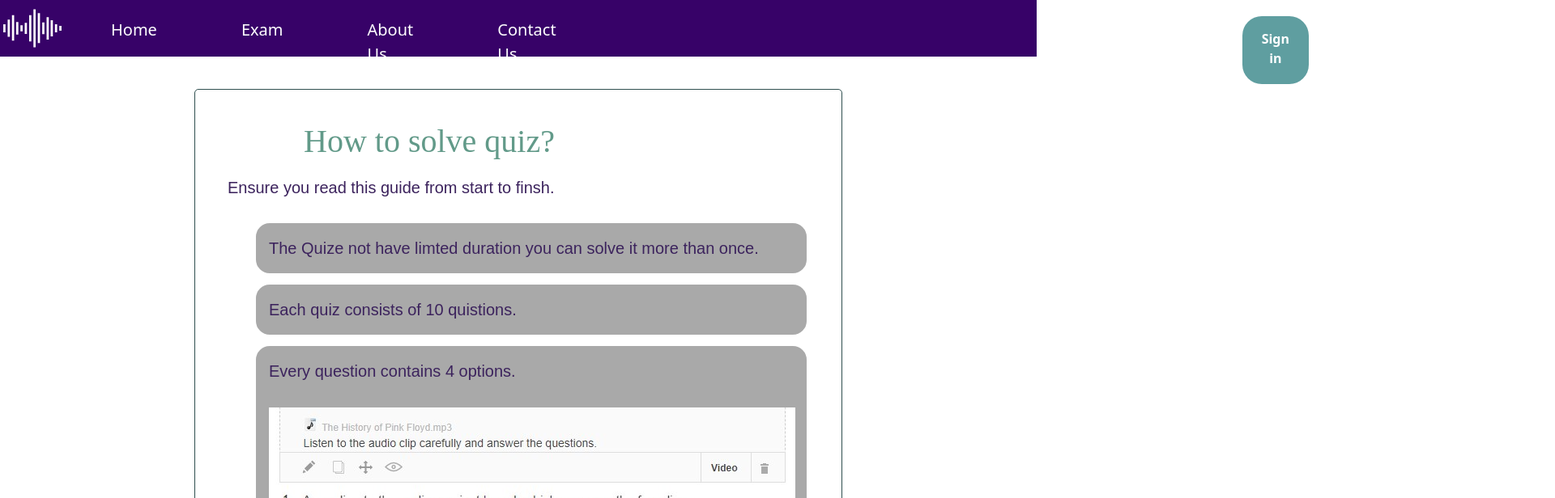
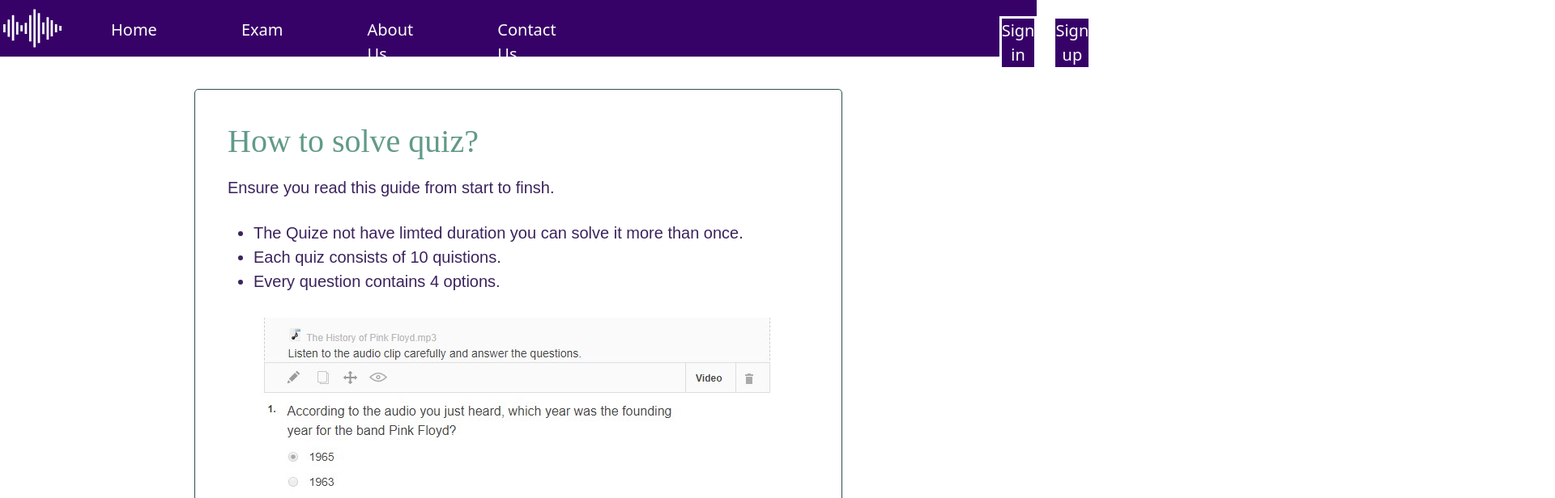
Before and after one commit to mohamed7ali/IA-Project, a React (Create React App) app: page /QuizeInstruction in a window 1280 px wide. Shown: the top 616 px of the page at 81% size, 1920 px wide, since content can reach past the window. Built offline with nearby package versions, Linux system fonts and the light colour scheme; a web font is replaced by a local one.

Commit message:
edit style
edit exam style button

```diff
--- a/src/Components/quiz/QuizInstruction.js
+++ b/src/Components/quiz/QuizInstruction.js
@@ -1,6 +1,6 @@
 import React ,{Component,Fragment}from "react";
 import {Link} from 'react-router-dom';
-import 'bootstrap/dist/css/bootstrap.min.css';
+
 import '../../Style_Pages/quizinstruction.css'
 import quiz from '../../Style_Pages/img/quiz.jpg'
 import Header from "../Header";
@@ -29,9 +29,9 @@ const QuizInstructions=()=>(
                 After finshing quiz you can solve it again if you want.
             </li>
         </ul>
-        <h2>Good Luck ..</h2><h2 className="p2">&#128512;</h2><br/>
+        <h2 >Good Luck ..</h2><h2 className="p2">&#128512;</h2><br/>
 
-        <p className='text-center mt-2'>
+        <p className='text-center mt-2'id="paragaph">
         <Link to="/Exam" className='exm' >Go to Exam Page?</Link><br/>
 
              </p>
--- a/src/Components/quiz/quizH.js
+++ b/src/Components/quiz/quizH.js
@@ -9,6 +9,7 @@ import Header from "../Header";
 export function Quizh (){
     const [showFinalResults,setFinalResults]=useState(false);
    const [currentQuestion,setCurrentQuestion]=useState(0);
+   const [score, setScore] = useState(0);
    const questions = [
     {
       text: "What is the capital of America?",
@@ -64,7 +65,9 @@ export function Quizh (){
   ];
   const optionClicked = (isCorrect) => {
     // Increment the score
-
+    if (isCorrect) {
+      setScore(score + 1);
+    }
 
     if (currentQuestion + 1 < questions.length) {
       setCurrentQuestion(currentQuestion + 1);
@@ -74,8 +77,8 @@ export function Quizh (){
   };
 
   /* Resets the game back to default */
-  const restartGame = () => {
-
+  const restartQuiz = () => {
+    setScore(0);
     setCurrentQuestion(0);
     setFinalResults(false);
   };
@@ -85,17 +88,21 @@ export function Quizh (){
         <>
         <Header/>
              <div className="quiz ">
-        <h1>Eary Test</h1>
+        <h1 >Eary Test</h1>
+        <h2>Score: {score}</h2>
         {showFinalResults ?(
     <div className="final-result">
-        <h1 className="sec-h1">Final Result</h1>
-        <h2 className="sec2-h2"> 1 out of 10 correct - (20%) </h2>
-      <button>Restart Quiz</button>
+        <h1 >Final Result</h1>
+        <h2>
+            {score} out of {questions.length} correct - (
+            {(score / questions.length) * 100}%)
+          </h2>
+          <button className="btn1" onClick={() => restartQuiz()}>Restart Quiz</button>
     </div>
 
         ):(
     <div className="question-card ">
-        <h2 className="first-h2">Question {currentQuestion +1} out of {questions.length}</h2><br/><br/>
+        <h2 >Question {currentQuestion +1} out of {questions.length}</h2><br/><br/>
                 <ReactAudioPlayer
                     src={questions[currentQuestion].audio}
                     autoPlay
@@ -103,10 +110,10 @@ export function Quizh (){
                 />
 <br/><br/>
         <h3 className="question-text">{questions[currentQuestion].text}</h3>
-                        <ul>
+                        <ul className="ul1">
                         {questions[currentQuestion].options.map((option) => {
               return (
-                <li
+                <li className="li1"
                   key={option.id}
                   onClick={() => optionClicked(option.isCorrect)}
                 >
--- a/src/Pages/Main.js
+++ b/src/Pages/Main.js
@@ -1,6 +1,6 @@
 import React from 'react';
 import "../Style_Pages/Main.css"
-import 'bootstrap/dist/css/bootstrap.css';
+
 import Header from '../Components/Header';
 
 
--- a/src/Style_Pages/Quiz.css
+++ b/src/Style_Pages/Quiz.css
@@ -15,10 +15,18 @@
     height: auto;
     margin-top: 30px;
 }
-ul{
+
+.quiz h1{
+
+   margin-right: 200;
+   color: rgb(55, 2, 104);
+   font-family: Arial, Helvetica, sans-serif;
+   font-size: 40px;
+}
+.ul1{
     list-style: none;
 }
-li{
+.li1{
     background-color: darkgray;
     padding: 16px;
     border: 3px solid white;
@@ -30,17 +38,10 @@ li{
     font-size: 28px;
     text-align: center;
 }
-.first-h2{
+.question-card h2{
     color: white;
     font-size: 28px;
     text-align: center;
-}
-h1{
-   text-align: center;
-   margin-right: 220px;
-   color: rgb(55, 2, 104);
-   font-family: Arial, Helvetica, sans-serif;
-   font-size: 40px;
 }
 audio:hover, audio:focus, audio:active
 {
@@ -67,37 +68,37 @@ box-shadow: 2px 2px 4px 0px darkblue;
 border-radius:7px 7px 7px 7px ;
 }
 .final-result{
-    margin-left: 200px;
+    margin-left: 50px;
     background-color: gray;
     border-radius: 16px;
     color: white;
     box-shadow: rgba(50, 50, 93, 0.25)0px 30px 60px -12px,rgba(0, 0, 0, 0.3)0px 18px 36px -18px;
-    width: 50%;
+    width: 80%;
     height: auto;
 
 }
-.sec-h1{
+.final-result h1{
     color: white;
     font-size: 28px;
     padding-top: 10px;
-    padding-left: 223px;
+    padding-left: 460px;
     font-weight: bold;
 
 }
-.sec2-h2{
+.final-result h2{
     color: white;
     font-size: 28px;
     padding-top: 10px;
-    padding-left: 180px;
+    padding-left: 370px;
     font-weight: bold;
 }
-button{
+.btn1{
     background-color: cadetblue;
     border: none;
     color: white;
     padding: 16px 24px;
    text-decoration: none;
-   margin-left: 300px;
+   margin-left: 480px;
     display:inline-block;
     font-size: 16px;
     font-weight: bold;
--- a/src/Style_Pages/quizinstruction.css
+++ b/src/Style_Pages/quizinstruction.css
@@ -6,7 +6,7 @@ border-radius: 5px;
 width: 800px;
 
 background-color: white;
-height: 900px;
+height: 940px;
 padding: 40px;
 margin-bottom: 40px;
 }
@@ -22,14 +22,14 @@ margin-bottom: 40px;
     padding-bottom: 10px;
     font-size: 20px;
 }
-.instructions ul{
+.browser-default{
     color: #3c235d;
     font-family: Arial, Helvetica, sans-serif;
     padding-bottom: 10px;
     font-size: 20px;
 }
 
-h2{
+.instructions h1{
     color: #629a89;
     display: inline-block;
 }
--- a/src/index.js
+++ b/src/index.js
@@ -13,8 +13,12 @@ import App from './App.js';
 const root = ReactDOM.createRoot(document.getElementById('root'));
 root.render(
 
+
 <App/>
 
 
 
+
+
+
 );
```
